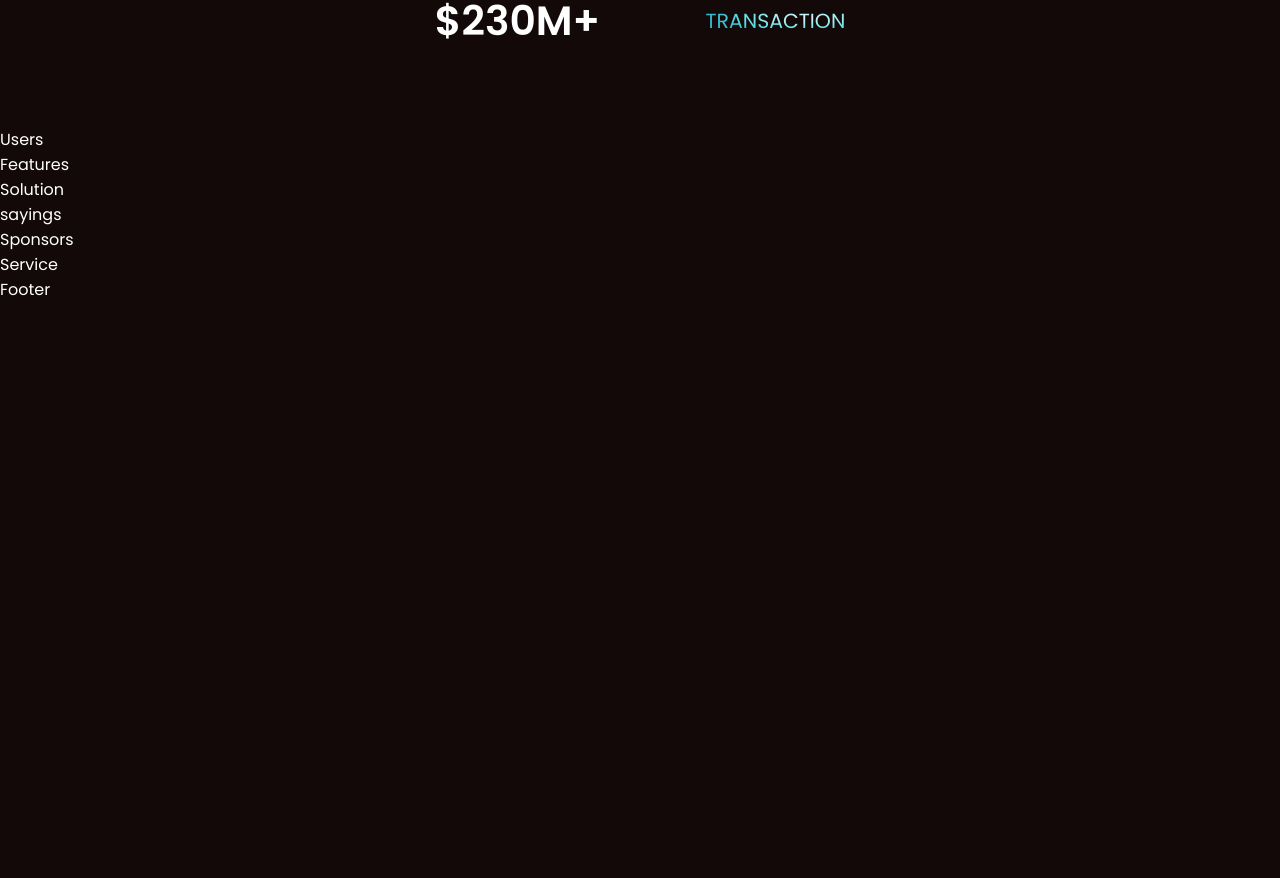
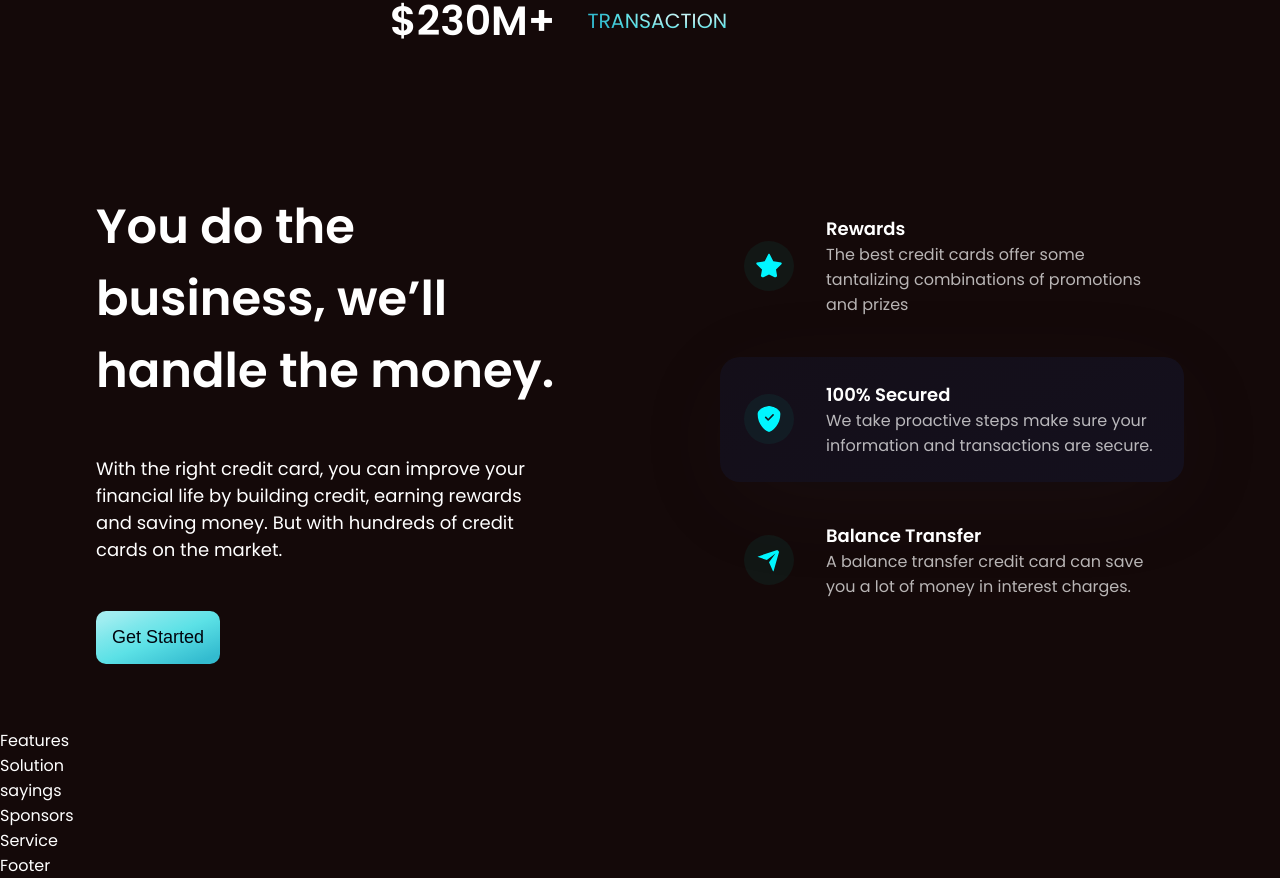
Before and after one commit to IsraelBosun/banking-app-israel, a React (Create React App) app: page / in a window 1280 px wide. Shown: the part 877-1755 px from the top of the page. Before the commit the page ends 1179 px from the top, so only its background shows below. Built offline with nearby package versions, Linux system fonts and the light colour scheme.

Commit message:
sixth commital

```diff
--- a/src/components/aboutus/aboutus.css
+++ b/src/components/aboutus/aboutus.css
@@ -33,13 +33,13 @@
     display: flex;
     /* width: 100%; */
     align-items: center;
-    justify-content: space-around;
-    gap: 1rem;
+    /* justify-content: space-around; */
+    gap: 2rem;
     padding: 0.7rem 0;
     width:500px;
 }
 
-@media screen and (max-width:400px) {
+@media screen and (max-width:700px) {
     .aboutus {
         flex-direction: column;
     }
--- /dev/null
+++ b/src/components/circle/Circle.jsx
@@ -0,0 +1,14 @@
+import React from 'react'
+import "./circle.css"
+
+const Circle = () => {
+  return (
+    <div>
+        <div className='circle'>
+
+        </div>
+    </div>
+  )
+}
+
+export default Circle
--- /dev/null
+++ b/src/oneliners/content/Content.jsx
@@ -0,0 +1,16 @@
+import React from "react"
+import "./content.css"
+
+const Content = ({main, sub, btn}) => {
+    return (
+        <div className="content">
+           <div className="content__content">
+                <h1>{main}</h1>
+                <p>{sub}</p>
+                <button className="first-btn">{btn}</button>
+            </div>
+        </div>
+    )
+}
+
+export default Content
--- /dev/null
+++ b/src/oneliners/content/content.css
@@ -0,0 +1,47 @@
+.content__content {
+    display: flex;
+    flex-direction: column;
+    justify-content: flex-end;
+    align-items: flex-start;
+    gap: 3rem;
+}
+
+.content__content h1 {
+    font-weight: 600;
+    font-size: 48px;
+}
+
+.content__content p {
+    font-weight: 400;
+    font-size: 18px;
+
+}
+
+.first-btn {
+    background: var(--background-btn);
+    border-radius: 10px;
+    color: #00040E;
+    font-weight: 500;
+    font-size: 18px;
+    text-transform: capitalize;
+    padding: 1rem;
+}
+
+
+
+
+@media screen and (max-width: 1200px) {
+    .content__content {
+
+        align-items: center;
+
+    }
+}
+
+@media screen and (max-width: 400px) {
+    .content__content h1 {
+        font-size: 38px;
+        align-items: center;
+
+    }
+}
--- a/src/oneliners/users/Users.jsx
+++ b/src/oneliners/users/Users.jsx
@@ -1,9 +1,55 @@
 import React from 'react'
+import Content from "../content/Content.jsx"
+import Circle from "../../components/circle/Circle.jsx"
+import { BsFillStarFill } from "react-icons/bs"
+import { BsShieldFillCheck } from "react-icons/bs"
+import { RiSendPlaneFill } from "react-icons/ri"
 import "./users.css"
 
 const Users = () => {
   return (
-    <div>Users</div>
+    <div className='users section__padding'>
+      <div className = "content__users">
+      <Content  main = "You do the business, we’ll handle the money." sub = "With the right credit card, you can improve your financial life by building credit, earning rewards and saving money. But with hundreds of credit cards on the market." btn= "Get started"/>
+      </div>
+    <div className='users__card'>
+      <div className='users__card-benefit'>
+        <div className='icon__text'>
+          <div className='circle'>
+            <BsFillStarFill className = "users__icon" />
+          </div>
+          <div className = "users__text">
+            <h5>Rewards</h5>
+            <p>The best credit cards offer some tantalizing combinations of promotions and prizes</p>
+          </div>
+        </div>
+      </div>
+
+      <div className='users__card-benefit'>
+      <div className='icon__text secure'>
+      <div className='circle'>
+            <BsShieldFillCheck className = "users__icon" />
+          </div>
+          <div className = "users__text">
+            <h5>100% Secured</h5>
+            <p>We take proactive steps make sure your information and transactions are secure.</p>
+          </div>
+        </div>
+      </div>
+
+      <div className='users__card-benefit'>
+      <div className='icon__text'>
+      <div className='circle'>
+            <RiSendPlaneFill className = "users__icon" />
+          </div>
+          <div className = "users__text" >
+            <h5>Balance Transfer</h5>
+            <p>A balance transfer credit card can save you a lot of money in interest charges.</p>
+          </div>
+        </div>
+      </div>
+    </div>
+    </div>
   )
 }
 
--- a/src/oneliners/users/users.css
+++ b/src/oneliners/users/users.css
@@ -0,0 +1,80 @@
+.users {
+    display: flex;
+    justify-content: space-around;
+    column-gap: 10rem;
+}
+
+.content__users {
+    flex: 0.5;
+}
+
+.users__card {
+    flex: 0.5;
+    display: flex;
+    flex-direction: column;
+    gap: 1rem;
+}
+
+.icon__text {
+    display: flex;
+    /* justify-content: space-between; */
+    align-items: center;
+    gap: 2rem;
+    padding: 1.5rem;
+}
+
+.icon__text div {
+    display: flex;
+    flex-direction: column;
+}
+
+.users__icon {
+    font-size: 50px;
+    color: #00F6FF;
+    padding: 12px;
+    border-radius: 50%;
+}
+
+.circle {
+    width: 50px;
+    height: 50px;
+    border-radius: 50%;
+    background: rgba(9, 151, 124, 0.1);
+}
+
+.users__text {
+    flex: 1;
+}
+
+.users__card-benefit h5 {
+    font-weight: 600;
+    font-size: 18px;
+}
+
+.users__card-benefit p {
+    font-weight: 400;
+    font-size: 16px;
+    color: rgba(255, 255, 255, 0.7);
+}
+
+.secure {
+    background: linear-gradient(153.47deg, rgba(255, 255, 255, 0) -341.94%, #14101D 95.11%);
+    box-shadow: 0px 20px 100px -10px rgba(66, 71, 91, 0.1);
+    border-radius: 20px;
+
+}
+
+
+@media screen and (max-width: 1200px) {
+    .users {
+        flex-direction: column;
+        gap: 2rem;
+    }
+
+    .users__card {
+        justify-content: center;
+        width:100%;
+        align-items: center;
+        margin-top: 3rem;
+    }
+}
```
Also changed, not shown: src/components/circle/circle.css (added).
